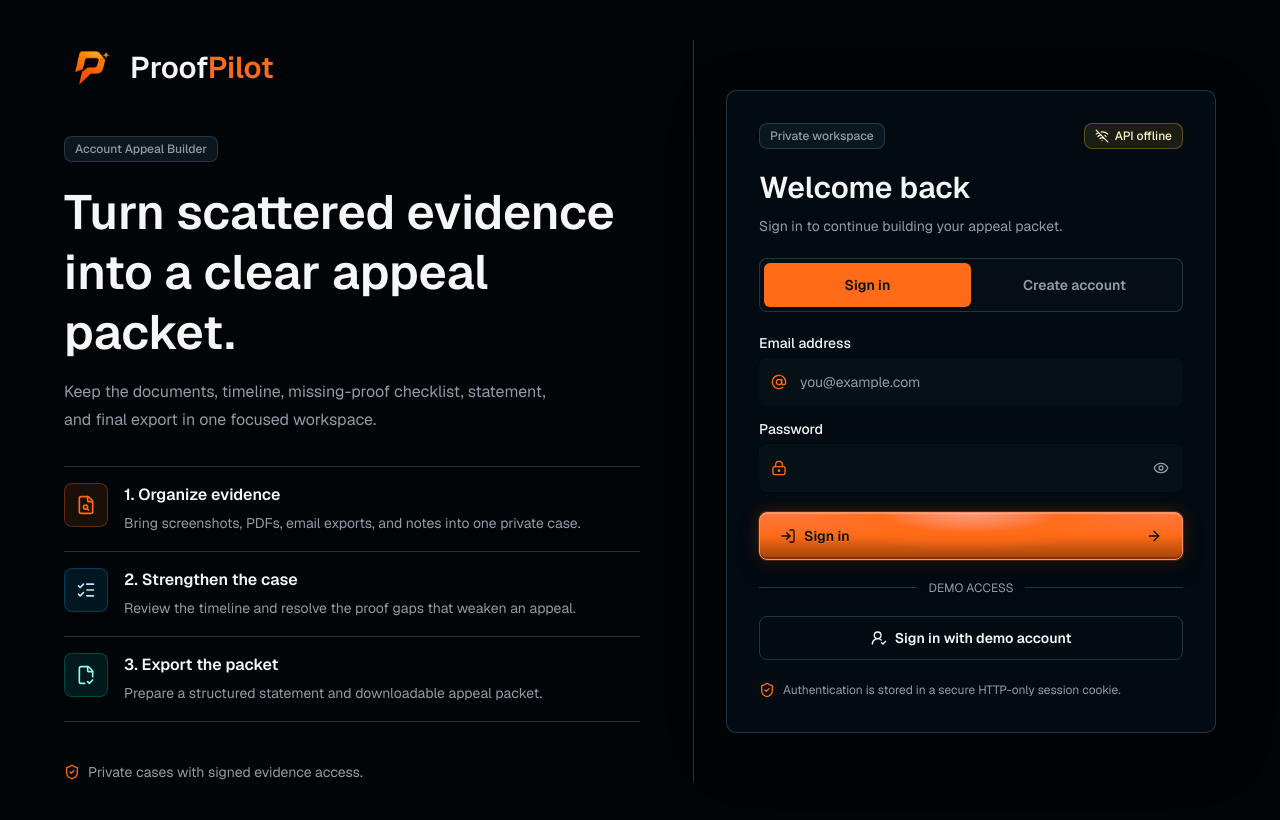
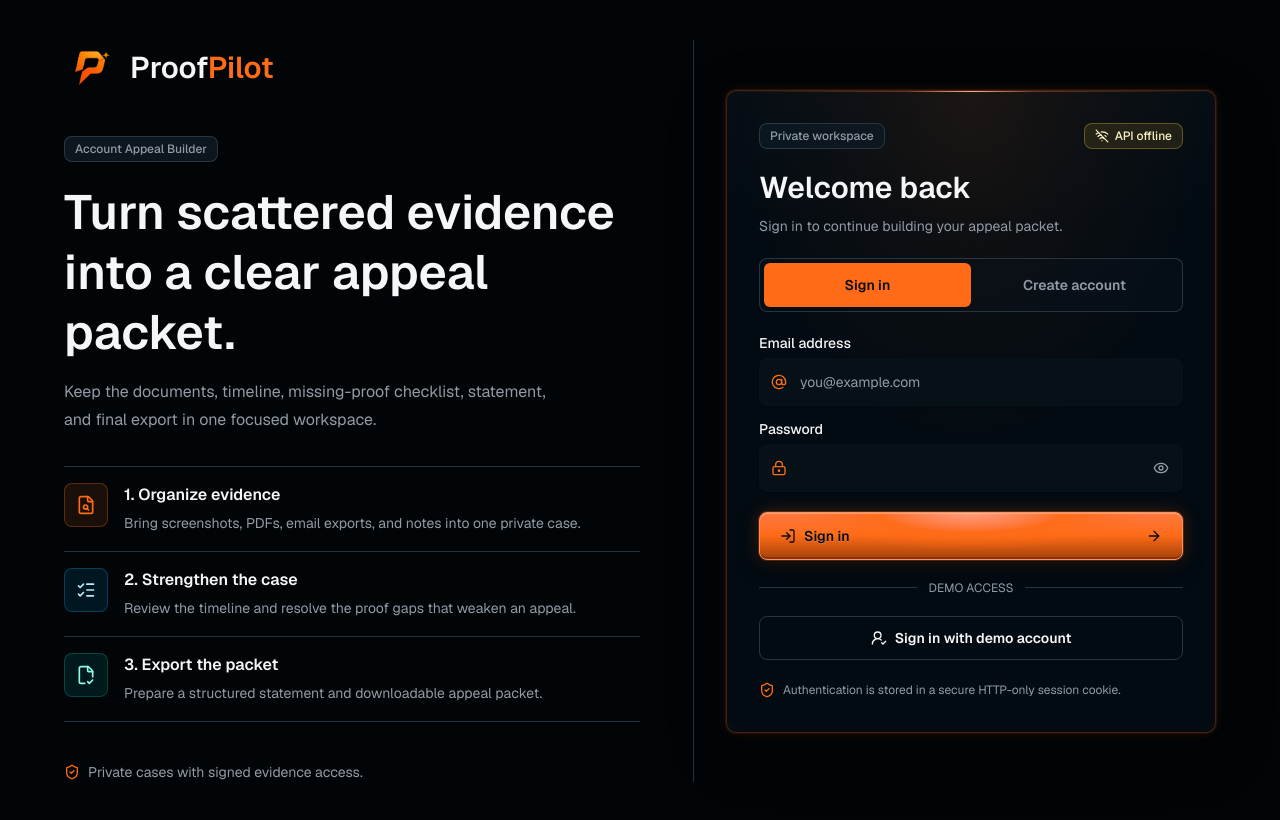
Before and after one commit to NicholasKerr7/proofpilot, a Next.js app in the folder apps/web/: page / in a window 1280 px wide. Built offline with nearby package versions, Linux system fonts and the light colour scheme; no server answers.

Commit message:
Apply luxury glow treatment to cards

```diff
--- a/apps/web/src/app/globals.css
+++ b/apps/web/src/app/globals.css
@@ -218,6 +218,43 @@ textarea {
   filter: drop-shadow(0 0 6px color-mix(in oklch, var(--primary) 30%, transparent));
 }
 
+.proof-card-glow {
+  background-image:
+    linear-gradient(
+      90deg,
+      transparent 0%,
+      color-mix(in oklch, var(--primary) 8%, transparent) 10%,
+      color-mix(in oklch, var(--primary) 34%, transparent) 36%,
+      color-mix(in oklch, var(--primary) 58%, white 42%) 50%,
+      color-mix(in oklch, var(--primary) 34%, transparent) 64%,
+      color-mix(in oklch, var(--primary) 8%, transparent) 90%,
+      transparent 100%
+    ),
+    radial-gradient(
+      ellipse at 50% 0%,
+      color-mix(in oklch, var(--primary) 9%, transparent) 0%,
+      color-mix(in oklch, var(--primary) 4%, transparent) 30%,
+      transparent 68%
+    ),
+    linear-gradient(180deg, rgb(255 255 255 / 0.012) 0%, transparent 22%);
+  background-position:
+    top center,
+    top center,
+    center;
+  background-repeat: no-repeat;
+  background-size:
+    calc(100% - 1.75rem) 1px,
+    100% 58%,
+    100% 100%;
+  box-shadow:
+    0 0 0 1px color-mix(in oklch, var(--primary) 10%, transparent),
+    0 0 12px color-mix(in oklch, var(--primary) 9%, transparent),
+    0 0 30px color-mix(in oklch, var(--primary) 4%, transparent),
+    0 18px 60px rgb(0 0 0 / 0.22),
+    inset 0 1px 0 rgb(255 230 196 / 0.025),
+    inset 0 0 16px color-mix(in oklch, var(--primary) 2.5%, transparent);
+}
+
 .proof-accent-frame {
   border-color: color-mix(in oklch, var(--primary) 50%, transparent);
   background:
@@ -291,6 +328,31 @@ textarea {
     inset 0 -2px 0 rgb(92 38 11 / 0.16);
 }
 
+.light .proof-card-glow {
+  background-image:
+    linear-gradient(
+      90deg,
+      transparent 0%,
+      color-mix(in oklch, var(--primary) 5%, transparent) 12%,
+      color-mix(in oklch, var(--primary) 18%, transparent) 38%,
+      color-mix(in oklch, var(--primary) 30%, white 70%) 50%,
+      color-mix(in oklch, var(--primary) 18%, transparent) 62%,
+      color-mix(in oklch, var(--primary) 5%, transparent) 88%,
+      transparent 100%
+    ),
+    radial-gradient(
+      ellipse at 50% 0%,
+      color-mix(in oklch, var(--primary) 5%, transparent) 0%,
+      transparent 62%
+    ),
+    linear-gradient(180deg, rgb(255 255 255 / 0.18) 0%, transparent 22%);
+  box-shadow:
+    0 0 0 1px color-mix(in oklch, var(--primary) 5%, transparent),
+    0 8px 24px rgb(71 44 24 / 0.1),
+    inset 0 1px 0 rgb(255 255 255 / 0.52),
+    inset 0 0 12px color-mix(in oklch, var(--primary) 1.5%, transparent);
+}
+
 .light .proof-accent-frame {
   box-shadow:
     0 0 0 1px color-mix(in oklch, var(--primary) 9%, transparent),
--- a/apps/web/src/components/ui/card.tsx
+++ b/apps/web/src/components/ui/card.tsx
@@ -5,7 +5,7 @@ export function Card({ className, ...props }: React.HTMLAttributes<HTMLDivElemen
   return (
     <div
       className={cn(
-        "min-w-0 rounded-lg border border-border bg-card text-card-foreground shadow-[0_18px_60px_rgba(0,0,0,0.22)]",
+        "proof-card-glow min-w-0 rounded-lg border border-primary/25 bg-card text-card-foreground",
         className
       )}
       {...props}
```
